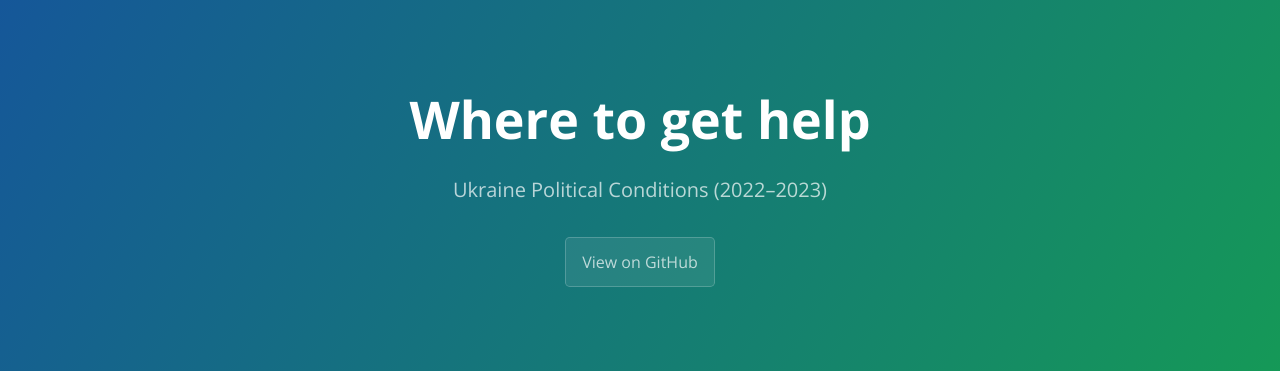
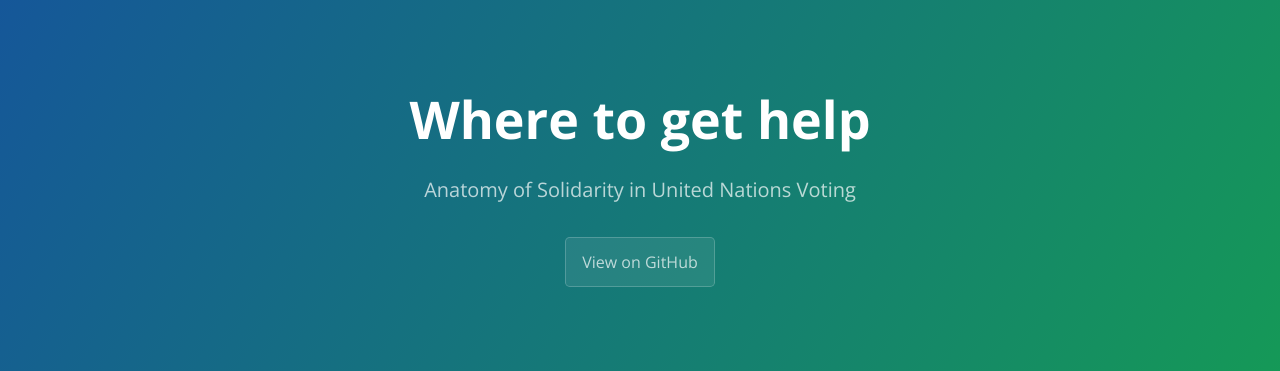
Before and after one commit to sobolsky/UN_UPC_2024, a Jekyll site: the page built from docs/SUPPORT.md, in a window 1280 px wide. Shown: the top 371 px of the page. Built offline with Jekyll 4.4.1, drawn with Linux system fonts in a browser that asks for light colours; our own code applies the rules of GitHub Pages for plain Markdown files.

Commit message:
Update _config.yml

```diff
--- a/_config.yml
+++ b/_config.yml
@@ -1,5 +1,5 @@
-title: Anatomy of Solidarity in UN Voting
-description: Ukraine Political Conditions (2022–2023)
+title: Anatomy of Solidarity
+description: Anatomy of Solidarity in United Nations Voting
 show_downloads: false
 google_analytics:
 theme: jekyll-theme-cayman
```
